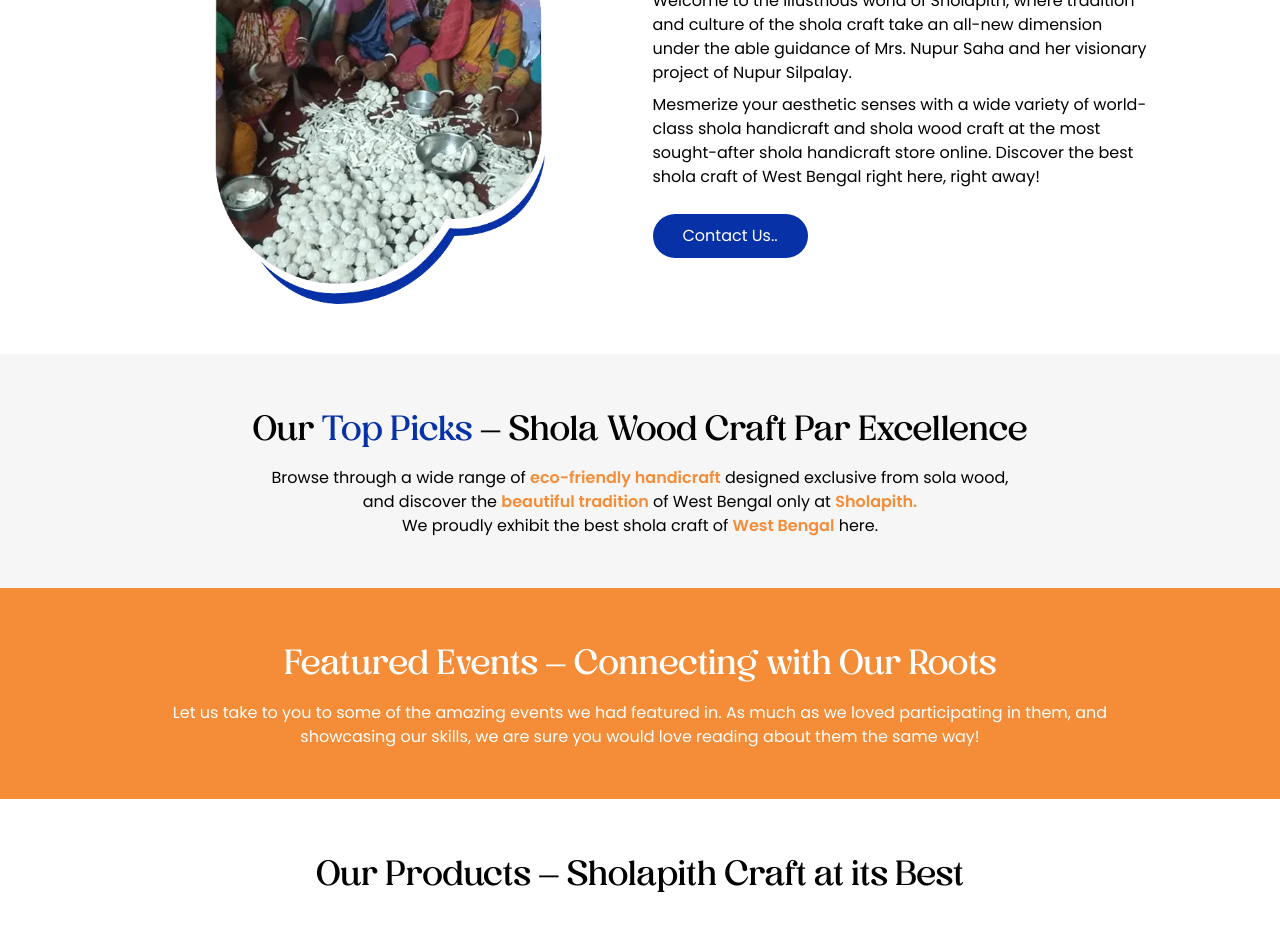
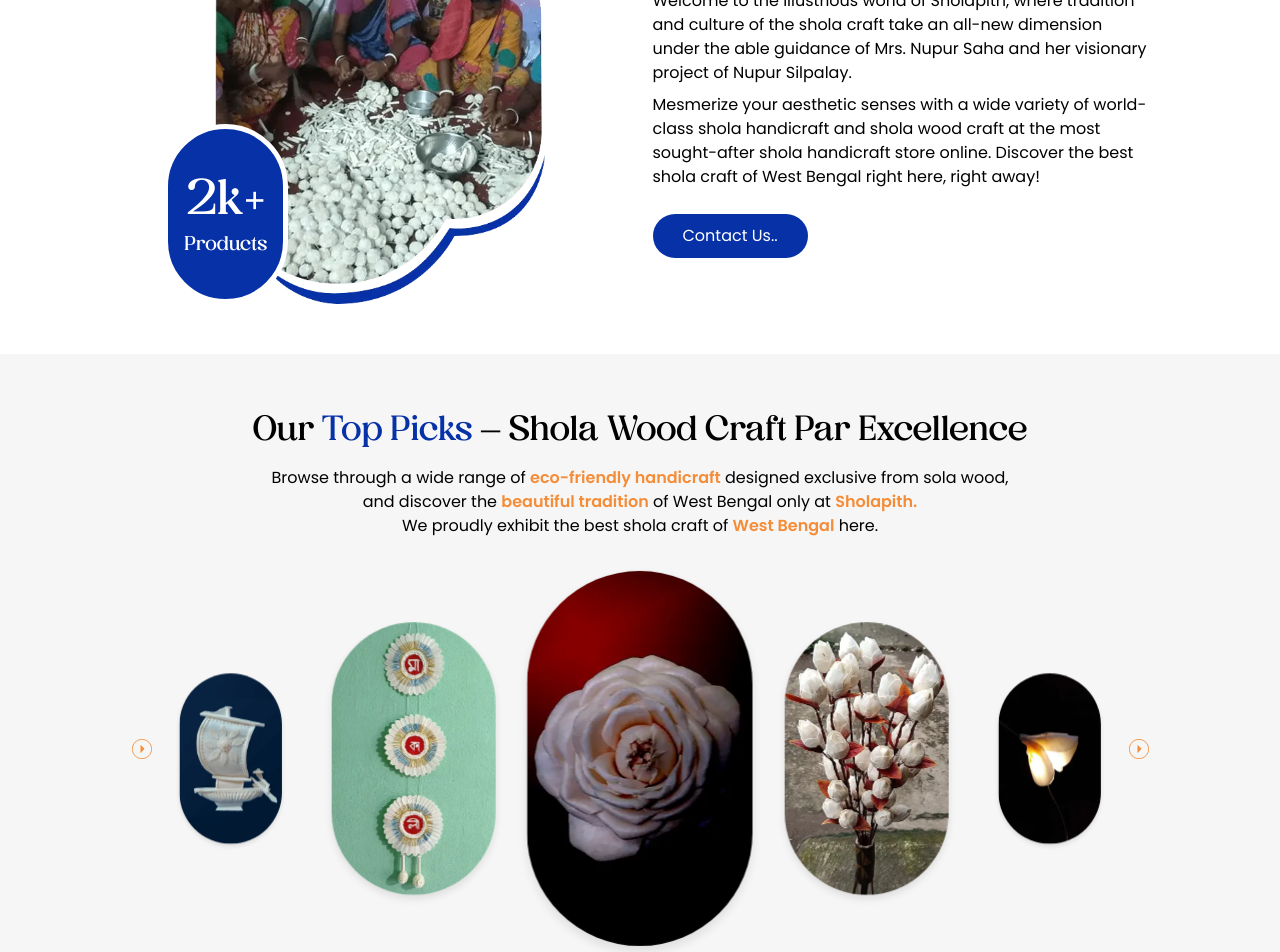
Before and after one commit to Nandita-Saha/sholapith-next, a Next.js app: page / in a window 1280 px wide. Shown: the part 760-1712 px from the top of the page. Built offline with nearby package versions, Linux system fonts and the light colour scheme.

Commit message:
updated index page slider

```diff
--- a/src/components/BannerSlider/BannerSlider.tsx
+++ b/src/components/BannerSlider/BannerSlider.tsx
@@ -49,12 +49,12 @@ export default function BannerSlider() {
           </SwiperSlide>
           <SwiperSlide>
             <div className="">
-                <Image width="300" height="200" className="" src="/assets/images/home/slider-02.png" alt="" />
+                <Image width="300" height="200" className="" src="/assets/images/home/slider-03.png" alt="" />
             </div>
           </SwiperSlide>
           <SwiperSlide>
             <div className="">
-                <Image width="300" height="200" className="" src="/assets/images/home/slider-03.png" alt="" />
+                <Image width="300" height="200" className="" src="/assets/images/home/slider-02.png" alt="" />
             </div>
           </SwiperSlide>
 
--- a/src/components/ProductSlider/ProductSlider.tsx
+++ b/src/components/ProductSlider/ProductSlider.tsx
@@ -7,54 +7,72 @@ import 'swiper/css';
 import 'swiper/css/navigation';
 
 import { Autoplay, Navigation } from 'swiper/modules';
+import styles from './productSlider.module.css'
 // import { sliders } from "@/configs/slider-config"
 
 export default function ProductSlider() {
   return (
     <div className=''>
       <Swiper
-        slidesPerView={1}
+        slidesPerView={5}
         spaceBetween={0}
         navigation={true}
+        centeredSlides={true}
         // navigation={{
         //   prevEl: '.swiper-button-prev',
         //   nextEl: '.swiper-button-next',
         // }}
         loop={true}
-        autoplay={{
-          delay: 2000,
-          disableOnInteraction: false,
-        }}
+        // autoplay={{
+        //   delay: 1000,
+        //   disableOnInteraction: false,
+        // }}
         breakpoints={{
           640: {
-            slidesPerView: 1,
+            slidesPerView: 3,
             spaceBetween: 10,
           },
           768: {
-            slidesPerView: 2,
+            slidesPerView: 3,
             spaceBetween: 10,
           },
           1024: {
-            slidesPerView: 3,
+            slidesPerView: 5,
             spaceBetween: 0,
           },
         }}
         modules={[Navigation]}
-        className="mySwiper"
+        className="prodSwiper"
       >
         <SwiperSlide>
-            <div className="">
-                <Image width="300" height="200" className="" src="/assets/images/home/slider-01.png" alt="" />
+          <div className={styles.topProductItem}>
+            <Image width="300" height="200" className="" src="/assets/images/webp/top-product-1.webp" alt="" />
           </div>
         </SwiperSlide>
         <SwiperSlide>
-            <div className="">
-                <Image width="300" height="200" className="" src="/assets/images/home/slider-02.png" alt="" />
+          <div className={styles.topProductItem}>
+            <Image width="300" height="200" className="" src="/assets/images/webp/top-product-3.webp" alt="" />
           </div>
         </SwiperSlide>
         <SwiperSlide>
-            <div className="">
-                <Image width="300" height="200" className="" src="/assets/images/home/slider-03.png" alt="" />
+          <div className={styles.topProductItem}>
+            <Image width="300" height="200" className="" src="/assets/images/webp/top-product-2.webp" alt="" />
+          </div>
+        </SwiperSlide>
+
+        <SwiperSlide>
+          <div className={styles.topProductItem}>
+            <Image width="300" height="200" className="" src="/assets/images/webp/top-product-4.webp" alt="" />
+          </div>
+        </SwiperSlide>
+        <SwiperSlide>
+          <div className={styles.topProductItem}>
+            <Image width="300" height="200" className="" src="/assets/images/webp/top-product-5.webp" alt="" />
+          </div>
+        </SwiperSlide>
+        <SwiperSlide>
+          <div className={styles.topProductItem}>
+            <Image width="300" height="200" className="" src="/assets/images/webp/top-product-6.webp" alt="" />
           </div>
         </SwiperSlide>
 
--- a/src/components/ProductSlider/productSlider.module.css
+++ b/src/components/ProductSlider/productSlider.module.css
@@ -0,0 +1,56 @@
+.topProductItem {
+    border-radius: 25rem;
+    overflow: hidden;
+    -webkit-transition: 0.3s;
+    box-shadow: 0 5px 10px 0 rgba(0, 0, 0, 0.1);
+    transition: 0.3s;
+    position: relative;
+}
+/*
+.prodSwiper .owl-item.active,
+.prodSwiper .owl-item {
+    transform: scale(0.5);
+    transition: 0.3s ease-out;
+}
+
+.prodSwiper .owl-item.active:has(+ .owl-item.active.center) {
+    transform: scale(0.8);
+    transition: 0.3s ease-out;
+    left: -2.2rem;
+}
+
+.prodSwiper .owl-item.active.center+.owl-item.active {
+    transform: scale(0.8);
+    transition: 0.3s ease-out;
+    left: 2.2rem;
+}
+
+.prodSwiper .owl-item.center,
+.prodSwiper .owl-item.active.center {
+    transform: scale(1.1);
+    transition: 0.3s ease-in;
+}
+
+.prodSwiper .owl-item.center .top-product-item .top-product-details,
+.prodSwiper .owl-item.active.center .top-product-item .top-product-details {
+    display: block;
+} */
+
+/* .prodSwiper .owl-nav .owl-prev {
+  background-image: url("../images/home/carousel-orange-icon.svg");
+  background-repeat: no-repeat !important;
+  text-indent: -999999px;
+  background-size: 100% !important;
+}
+.prodSwiper .owl-nav .owl-next {
+  background-image: url("../images/home/carousel-orange-icon.svg");
+  background-repeat: no-repeat !important;
+  text-indent: -999999px;
+  background-size: 100% !important;
+} */
+
+/* new sldier design  */
+
+/* swiper-slide-prev
+swiper-slide-active
+swiper-slide-next */
--- a/src/pages/index.tsx
+++ b/src/pages/index.tsx
@@ -4,6 +4,7 @@ import Link from 'next/link';
 import Image from 'next/image';
 import BannerSlider from '@/components/BannerSlider/BannerSlider';
 import styles from '../styles/home.module.css'
+import ProductSlider from '@/components/ProductSlider/ProductSlider';
 
 export default function Homepage() {
   return (
@@ -17,7 +18,7 @@ export default function Homepage() {
             Experience the ever-enchanting and authentic craftsmanship of the ancient <span>shola art and craft.</span>
             Choose from a wide range of Bengali wedding accessories, rakhis and home-décor items,<span> all under one roof!</span>
           </p>
-          <Link className={`${styles.bannerWhiteBtn}`} href="">Get in touch with us</Link>
+          <Link className={`${styles.bannerWhiteBtn}`} href="/contact">Get in touch with us</Link>
         </div>
       </section>
       <section className={styles.culture}>
@@ -25,6 +26,9 @@ export default function Homepage() {
           <div className='grid grid-cols-1 md:grid-cols-2 gap-10 px-2'>
             <div className='md:col-span-1 relative'>
               <Image width="1000" height="1000" className="w-2/3 mx-auto" src="/assets/images/webp/woman-img.webp" alt="logo" />
+              <div className={styles.productCount}>
+                <p> <span>2k+</span>Products</p>
+              </div>
             </div>
             <div className='md:col-span-1'>
               <h2 className='blackBlueText'><span>Sholapith</span> – A Home to the Bengal <span>Culture and Tradition</span></h2>
@@ -34,7 +38,7 @@ export default function Homepage() {
               <p className='mb-10'>
                 Mesmerize your aesthetic senses with a wide variety of world-class shola handicraft and shola wood craft at the most sought-after shola handicraft store online. Discover the best shola craft of West Bengal right here, right away!
               </p>
-              <Link href="" className='blueBtn'>Contact Us..</Link>
+              <Link href="/contact" className='blueBtn'>Contact Us..</Link>
             </div>
           </div>
 
@@ -48,6 +52,8 @@ export default function Homepage() {
             and discover the <span>beautiful tradition</span> of West Bengal only at <span>Sholapith.</span> <br />
             We proudly exhibit the best shola craft of <span>West Bengal</span> here.
           </p>
+
+          <ProductSlider/>
         </div>
       </section>
       <section className={styles.events}>
@@ -85,11 +91,13 @@ export default function Homepage() {
         <div className="baseContainer text-center">
           <h2 className="blackBlueText">Get <span>Beautifully Customized</span> Shola Craft Work <br />
             at Your <span>Doorsteps</span> Today!</h2>
-          <p className='mb-3'>At Sholapith, we promise to deliver every piece of craft and décor with equal dedication and sincerity. We are committed to customize your favourite piece of craft order; despite the numbers you order from our handicraft store online. We have tied up with the best courier partners to safely and swiftly deliver your favourite products.</p>
-          <p className='mb-10'>
-            No matter what you choose, or the quantity of the products, a single one or multiple items in one go, we will customize each of your shola handicraft with same zeal and quality at our workshop in Berhampore, West Bengal. With sheer love and passion towards our work, we assure to deliver nothing but the best-in-class shola work right at your doorsteps anywhere in India!
-          </p>
-          <Link className="blueBtn" href="">Get in touch</Link>
+          <div className='md:w-3/4 mx-auto'>
+            <p className='mb-3'>At Sholapith, we promise to deliver every piece of craft and décor with equal dedication and sincerity. We are committed to customize your favourite piece of craft order; despite the numbers you order from our handicraft store online. We have tied up with the best courier partners to safely and swiftly deliver your favourite products.</p>
+            <p className='mb-10'>
+              No matter what you choose, or the quantity of the products, a single one or multiple items in one go, we will customize each of your shola handicraft with same zeal and quality at our workshop in Berhampore, West Bengal. With sheer love and passion towards our work, we assure to deliver nothing but the best-in-class shola work right at your doorsteps anywhere in India!
+            </p>
+            <Link className="blueBtn" href="/contact">Get in touch</Link>
+          </div>
         </div>
       </section>
     </>
--- a/src/styles/globals.css
+++ b/src/styles/globals.css
@@ -184,6 +184,59 @@ body {
         object-fit: cover;
     }
 
+    .prodSwiper {
+        padding-top: 5rem !important;
+        padding-bottom: 3rem !important;
+    }
+
+    .prodSwiper .swiper-slide {
+        transform: scale(0.5) !important;
+        transition: 0.3s ease-out;
+    }
+
+    .prodSwiper .swiper-slide-active {
+        transform: scale(1.1) !important;
+        transition: 0.3s ease-in;
+    }
+
+    .prodSwiper .swiper-slide-prev {
+        transform: scale(0.8) !important;
+        transition: 0.3s ease-out;
+        left: -2.2rem;
+    }
+
+    .prodSwiper .swiper-slide-next {
+        transform: scale(0.8) !important;
+        transition: 0.3s ease-out;
+        left: 2.2rem;
+    }
+    .prodSwiper .swiper-button-prev{
+        left: 0px !important;
+    }
+    .prodSwiper .swiper-button-next{
+        right: 0px !important;
+    }
+
+    .prodSwiper .swiper-button-prev::after {
+        content: '';
+        height: 20px;
+        width: 20px;
+        background-image: url("/assets/images/home/carousel-orange-icon.svg");
+        background-repeat: no-repeat !important;
+        text-indent: -999999px;
+        background-size: cover;
+    }
+
+    .prodSwiper .swiper-button-next::after {
+        content: '';
+        height: 20px;
+        width: 20px;
+        background-image: url("/assets/images/home/carousel-orange-icon.svg");
+        background-repeat: no-repeat !important;
+        text-indent: -999999px;
+        background-size: cover;
+    }
+
     /* ************* slider style end ************ */
 
     @media(max-width:1600px) {}
--- a/src/styles/home.module.css
+++ b/src/styles/home.module.css
@@ -104,10 +104,43 @@
     opacity: 0;
 }
 
+/* culture section  */
+
+.productCount{
+    position: absolute;
+    bottom: 0px;
+    left: 30px;
+    background-color: rgb(6, 49, 167);
+    display: flex;
+    align-items: center;
+    justify-content: center;
+    padding: 40px 16px;
+    border-width: 5px;
+    border-style: solid;
+    border-color: rgb(255, 255, 255);
+    border-image: initial;
+    border-radius: 65px;
+
+}
+
+.productCount > p {
+    font-family: "Vinteage Glamour";
+    color: rgb(255, 255, 255);
+    font-size: 20px;
+    margin-bottom: 0px !important;
+}
+.productCount > p span {
+    display: block;
+    font-size: 50px;
+    line-height: 60px;
+    text-align: center;
+}
+
 /* top-picks section */
 .topPicks {
     background: var(--offwhite);
 }
+
 
 /* events section */
 
```
Also changed, not shown: src/components/Header/Header.tsx (+7 -1 lines), src/pages/how-we-work.tsx (+16 -16 lines), src/styles/hiw.module.css (+8 -0 lines), public/assets/images/webp/top-product-6.webp (added). Lines whose indentation alone changed are shown as unchanged.
